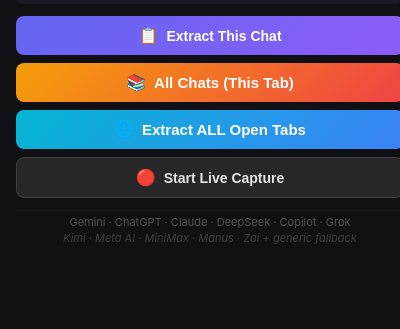
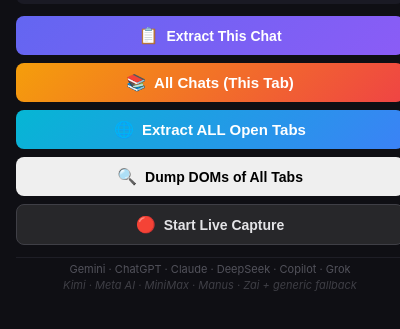
Before and after one commit to mhsaeed786/Gen-AI-web-apps-sessions-extracter, a browser extension: page extension/popup.html in a window 400 px wide. Shown: the part 85-414 px from the top of the page. Drawn offline with Linux system fonts and the light colour scheme.

Commit message:
Reorganize repo: extension/, tools/, docs/, README, .gitignore — clean architecture, all files included, v1.0

```diff
--- a/popup.html
+++ b/extension/popup.html
@@ -44,6 +44,11 @@
       <button id="btn-extract-multi" class="btn btn-multi" title="Extract from ALL open AI tabs (Gemini, ChatGPT, Claude, etc.)">
         <span class="btn-icon">🌐</span>
         Extract ALL Open Tabs
+      </button>
+
+      <button id="btn-dump" class="btn btn-dump" title="Dump DOMs of all open AI tabs for selector analysis">
+        <span class="btn-icon">🔍</span>
+        Dump DOMs of All Tabs
       </button>
 
       <button id="btn-capture" class="btn btn-secondary" title="Capture words as they stream in real-time">
```
Also changed, not shown: README.md (added), docs/ALL-PLATFORMS.js (renamed from ALL-PLATFORMS.js), extension/background.js (renamed from background.js), extension/content-styles.css (renamed from content-styles.css), extension/content.js (renamed from content.js), extension/icons/icon128.png (renamed from icons/icon128.png), extension/icons/icon16.png (renamed from icons/icon16.png), extension/icons/icon48.png (renamed from icons/icon48.png), extension/manifest.json, extension/popup-styles.css (renamed from popup-styles.css), extension/popup.js (renamed from popup.js), tools/DOM-SCRAPER-UNIVERSAL.js (renamed from DOM-SCRAPER-UNIVERSAL.js), tools/PASTE-IN-CONSOLE.js (renamed from PASTE-IN-CONSOLE.js), tools/VERIFY-IN-CONSOLE.js (renamed from VERIFY-IN-CONSOLE.js), 2 more files, 3 other files.
